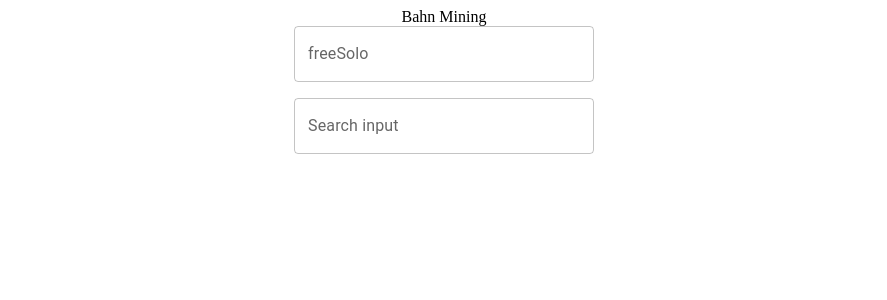
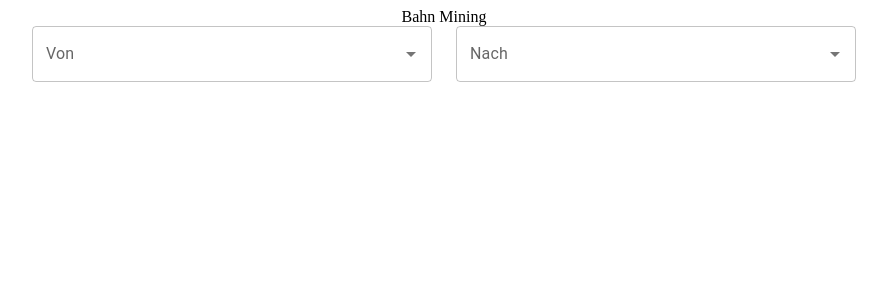
Before and after one commit to manuscommits/bahnminingfrontend, a React (Create React App) app: page / in a window 1280 px wide. Shown: the top 300 px of the page, without its empty margins (196-1083 px from the left). Built offline with nearby package versions, Linux system fonts and the light colour scheme.

Commit message:
fix bahnhof autocomplete selection

```diff
--- a/src/components/BahnhofSelector.jsx
+++ b/src/components/BahnhofSelector.jsx
@@ -3,34 +3,39 @@ import TextField from '@mui/material/TextField';
 import Stack from '@mui/material/Stack';
 import Autocomplete from '@mui/material/Autocomplete';
 import useBahnhofSuggestions from '../hooks/useBahnhofSuggestions';
+import { useState } from 'react';
 
 const BahnhofSelector = () => {
-    const { getSuggestions, suggestions } = useBahnhofSuggestions()
+    const [value, setValue] = useState(null);
+
+    const { suggestions: vonSuggestions, getSuggestions: getVonSuggestions } = useBahnhofSuggestions()
+    const { suggestions: nachSuggestions, getSuggestions: getNachSuggestions } = useBahnhofSuggestions()
+
+    console.log(value)
 
     return (
-        <Stack spacing={2} sx={{ width: 300 }}>
+        <Stack direction="row" spacing={3}>
             <Autocomplete
-                onInput={event => getSuggestions(event.target.value)}
-                id="free-solo-demo"
-                freeSolo
-                options={suggestions.map((option) => option.title)}
-                renderInput={(params) => <TextField {...params} label="freeSolo" />}
+                id="abfahrt-bahnhof-input"
+                style={{width: 400}}
+                value={value}
+                onChange={(_, newValue) => setValue(newValue)}
+                onInputChange={(_, value) => getVonSuggestions(value)}
+                options={vonSuggestions}
+                getOptionLabel={(option) => option["name"]}
+                renderInput={(params) => <TextField {...params} label="Von" />}
+                filterOptions={(options) => options}
+                isOptionEqualToValue={() => true}
             />
             <Autocomplete
-                freeSolo
-                id="free-solo-2-demo"
-                disableClearable
-                options={suggestions.map((option) => option.title)}
-                renderInput={(params) => (
-                    <TextField
-                        {...params}
-                        label="Search input"
-                        InputProps={{
-                            ...params.InputProps,
-                            type: 'search',
-                        }}
-                    />
-                )}
+                id="ankunft-bahnhof-input"
+                style={{width: 400}}
+                onInputChange={(_, value) => getNachSuggestions(value)}
+                options={nachSuggestions}
+                getOptionLabel={(option) => option["name"]}
+                renderInput={(params) => <TextField {...params} label="Nach" />}
+                filterOptions={(options) => options}
+                isOptionEqualToValue={() => true}
             />
         </Stack>
     )
--- a/src/hooks/useBahnhofSuggestions.js
+++ b/src/hooks/useBahnhofSuggestions.js
@@ -1,5 +1,6 @@
 import { useState } from "react"
 import fetchWithProxy from "../utils/bahnProxy"
+import useGetState from "./useGetState"
 
 const exampleSuggestion = {
     "name": "Augsburg Hbf",
@@ -12,15 +13,9 @@ const fetchDelay = 500
 
 const useBahnhofSuggestions = () => {
     const [suggestions, setSuggestions] = useState([])
-    const [lastRequestTime, setLastRequestTime] = useState(0)
+    const [getLastRequestTime, setLastRequestTime] = useGetState(0)
 
-    const getLastRequestTime = () => {
-        var time;
-        setLastRequestTime((t) => { time = t; return t })
-        return time
-    }
-
-    const getSuggestions = async (searchString) => {
+    const getSuggestions = (searchString) => {
         setLastRequestTime(Date.now())
         if (!searchString.trim()) return
         setTimeout(() => {
@@ -30,13 +25,8 @@ const useBahnhofSuggestions = () => {
 
     const fetchSuggestions = async (searchString) => {
         if (Date.now() - getLastRequestTime() < fetchDelay) return
-        fetchWithProxy(`https://www.bahn.de/web/api/reiseloesung/orte?suchbegriff=${searchString}&typ=ALL&limit=10`)
-            .then(suggestions => {
-                return suggestions.map(suggestion => {
-                    suggestion["title"] = suggestion["name"]
-                    return suggestion
-                })
-            })
+        const transformedSearchString = encodeURI(searchString.replace(" ", "+"))
+        fetchWithProxy(`https://www.bahn.de/web/api/reiseloesung/orte?suchbegriff=${transformedSearchString}&typ=ALL&limit=10`)
             .then(setSuggestions)
     }
 
```
